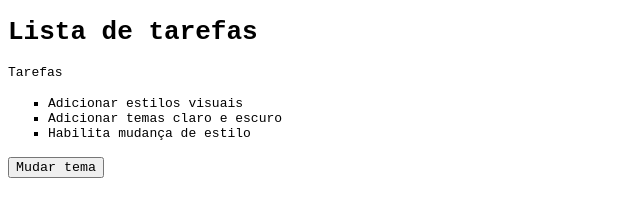
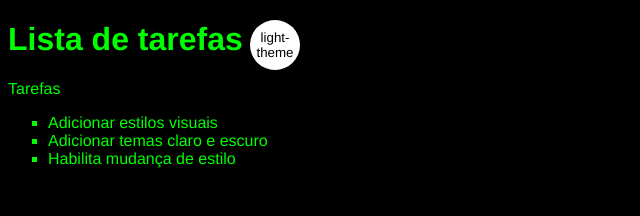
Before and after one commit to Fabio-Coder/Site_simples, a plain HTML site: page pages/index.html in a window 1280 px wide. Both pictures are taken after a click on the button "Mudar tema". Shown: the whole page, without its empty margins (0-640 px from the left). Drawn offline with Linux system fonts and the light colour scheme.

Commit message:
Bug do botao resolvido

```diff
--- a/pages/app.js
+++ b/pages/app.js
@@ -1,6 +1,6 @@
 "use strict";
 
-const switcher = document.querySelector(".btn");
+const switcher = document.querySelector(".button");
 switcher.addEventListener("click", function () {
   document.body.classList.toggle("dark-theme");
   var className = document.body.className;
--- a/pages/index.html
+++ b/pages/index.html
@@ -6,7 +6,7 @@
     <title>Site simples</title>
     <link rel="stylesheet" href="main.css" />
   </head>
-  <body class="“light-theme”">
+  <body class="light-theme">
     <h1>Lista de tarefas</h1>
     <p>Tarefas</p>
     <ul>
--- a/pages/main.css
+++ b/pages/main.css
@@ -1,6 +1,6 @@
 * {
   color: var(--fontColor);
-  font-family: monospace;
+  font-family: helvetica;
 }
 
 :root {
@@ -9,12 +9,12 @@
   --black: #000000;
 }
 body {
-  font-family: monospace;
+  font-family: helvetica;
   background-color: var(--bg);
 }
 
 ul {
-  font-family: helvética;
+  font-family: helvetica;
 }
 
 li {
@@ -26,7 +26,7 @@ li {
 }
 
 #msg {
-  font-family: monospace;
+  font-family: helvetica;
 }
 
 .light-theme {
@@ -42,7 +42,7 @@ li {
   --btnBg: var(--white);
   --btnFontColor: var(--black);
 }
-.btn {
+.button {
   position: absolute;
   top: 20px;
   left: 250px;
@@ -54,6 +54,6 @@ li {
   background-color: var(--btnBg);
 }
 
-.btn:focus {
+.button:focus {
   outline: none;
 }
```
